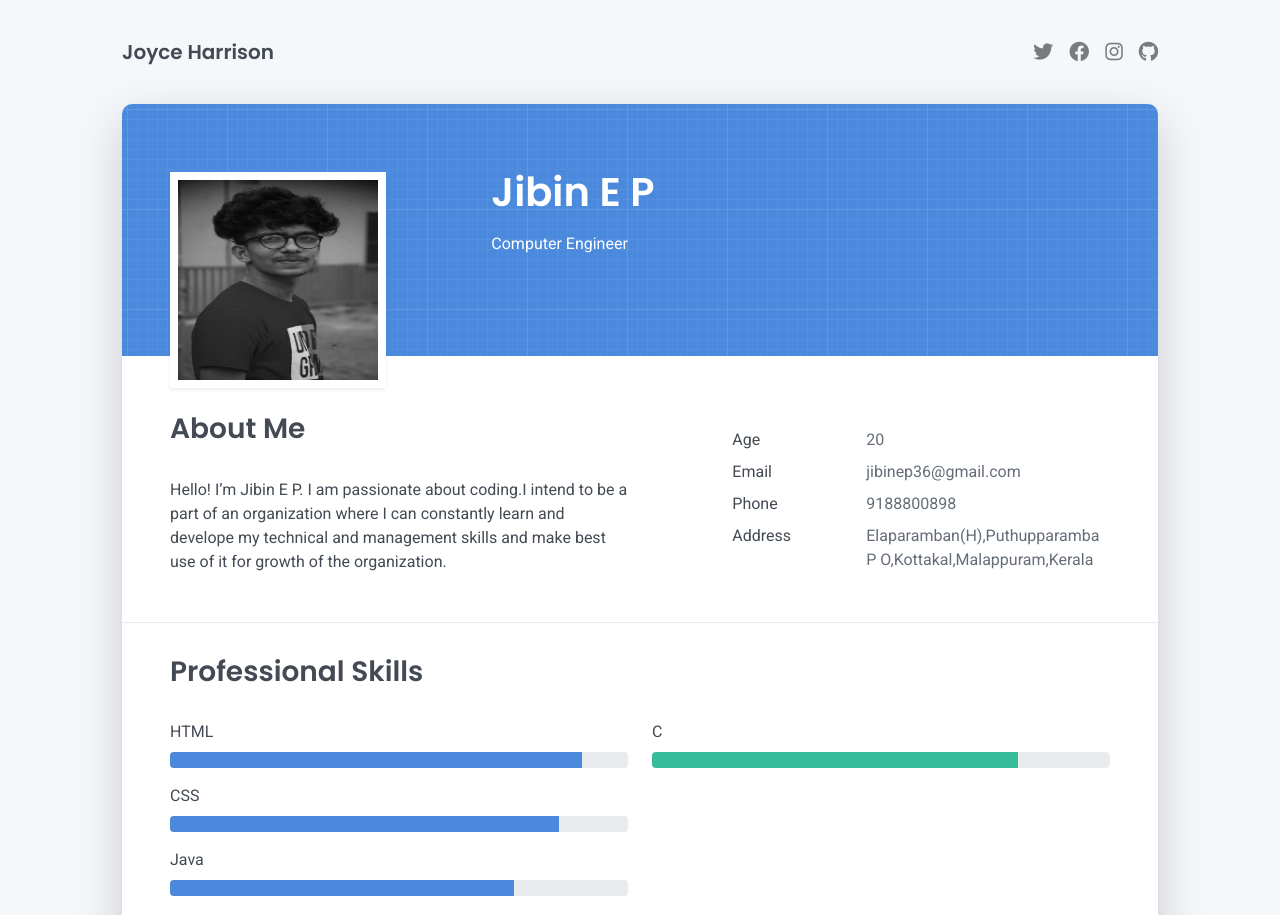
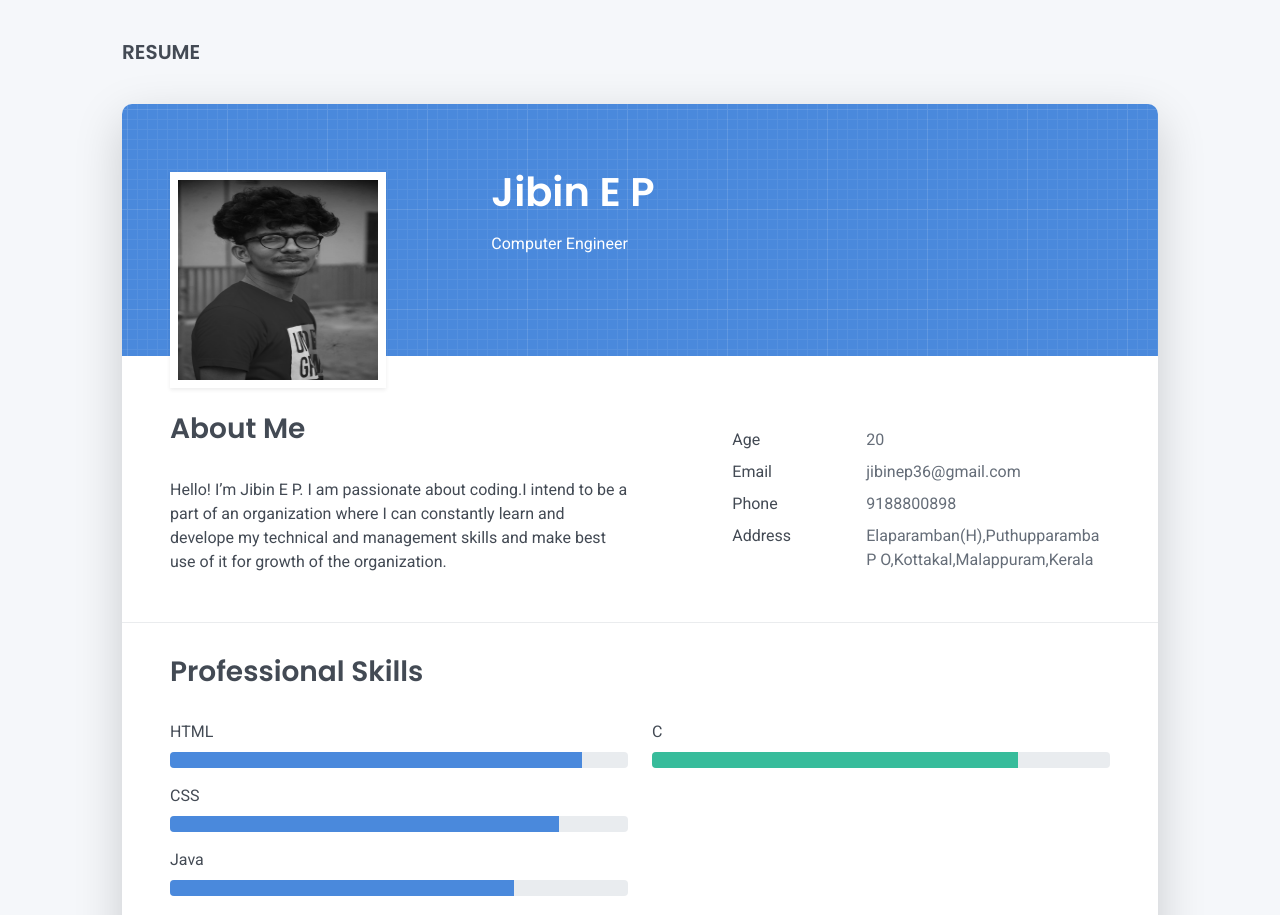
Before and after one commit to capricorn5/capricorn5.github.io, a plain HTML site: page index.html in a window 1280 px wide. Shown: the top 915 px of the page. Drawn offline with Linux system fonts and the light colour scheme.

Commit message:
Update index.html

```diff
--- a/index.html
+++ b/index.html
@@ -28,19 +28,10 @@
     <header class="d-print-none">
       <div class="container text-center text-lg-left">
         <div class="py-3 clearfix">
-          <h1 class="site-title mb-0">Joyce Harrison</h1>
+          <h1 class="site-title mb-0">RESUME</h1>
           <div class="site-nav">
             <nav role="navigation">
-              <ul class="nav justify-content-center">
-                <li class="nav-item"><a class="nav-link" href="https://twitter.com/templateflip" title="Twitter"><i class="fab fa-twitter"></i><span class="menu-title sr-only">Twitter</span></a>
-                </li>
-                <li class="nav-item"><a class="nav-link" href="https://www.facebook.com/templateflip" title="Facebook"><i class="fab fa-facebook"></i><span class="menu-title sr-only">Facebook</span></a>
-                </li>
-                <li class="nav-item"><a class="nav-link" href="https://www.instagram.com/templateflip" title="Instagram"><i class="fab fa-instagram"></i><span class="menu-title sr-only">Instagram</span></a>
-                </li>
-                <li class="nav-item"><a class="nav-link" href="https://github.com/templateflip" title="Github"><i class="fab fa-github"></i><span class="menu-title sr-only">Github</span></a>
-                </li>
-              </ul>
+
             </nav>
           </div>
         </div>
```
